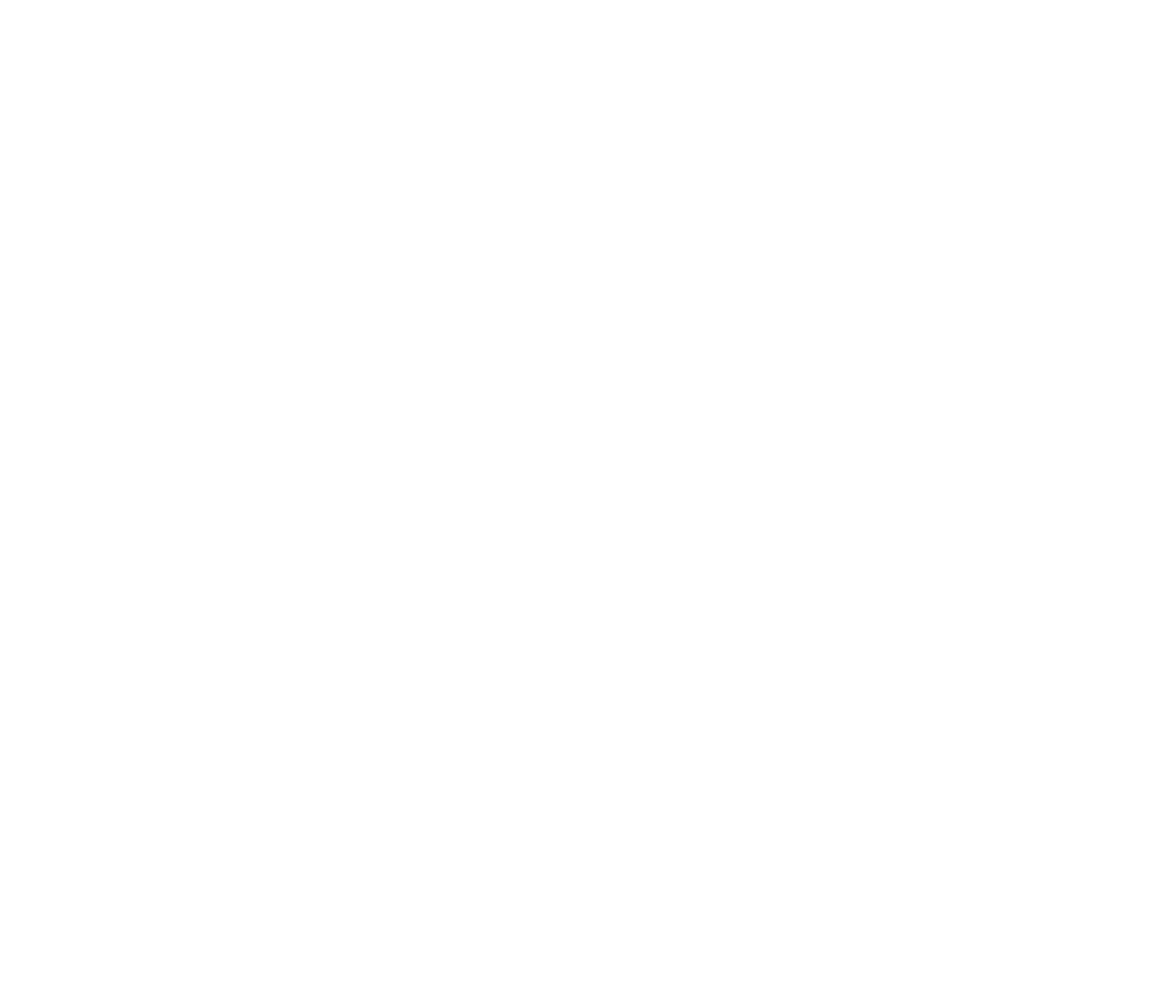
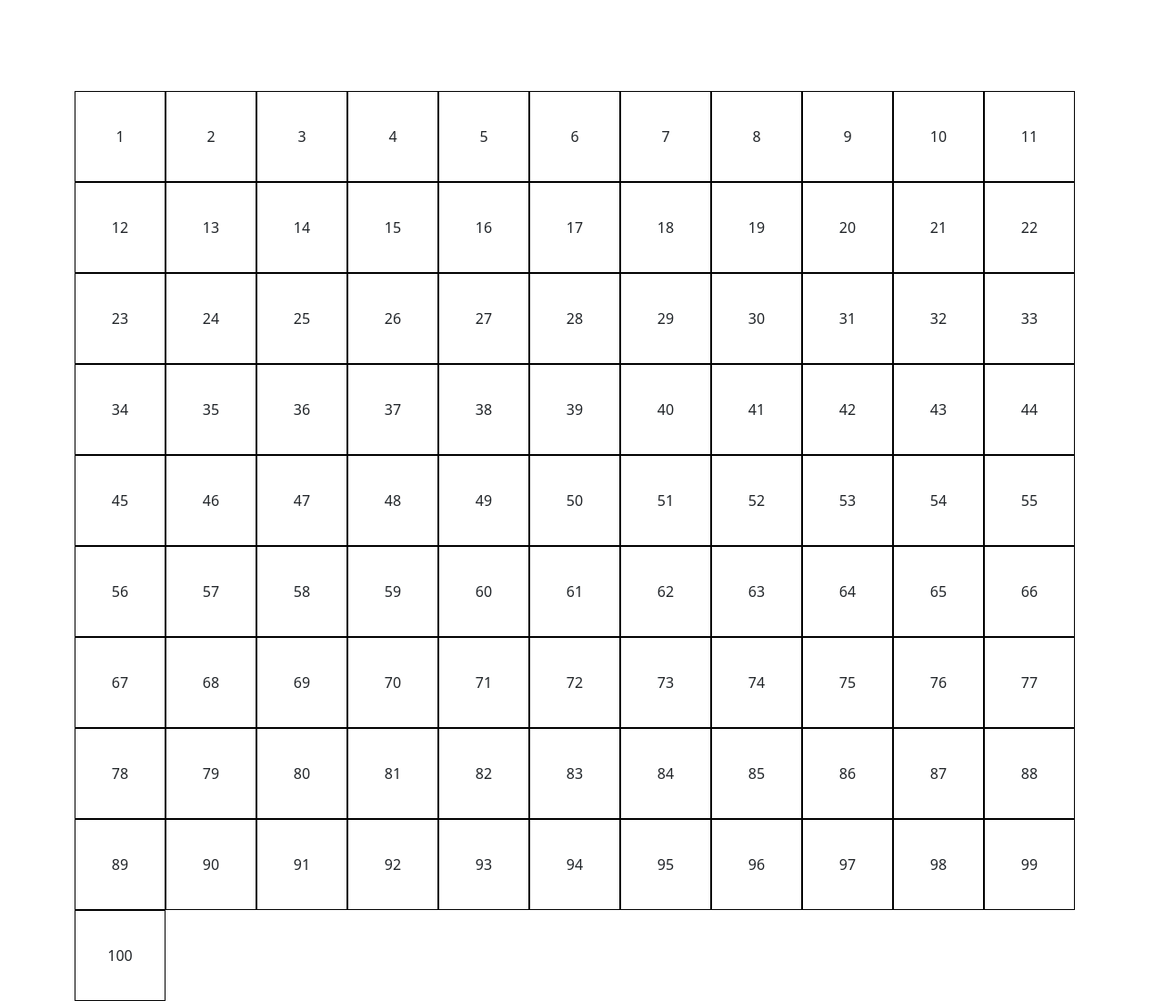
Before and after one commit to LucaPierantoni/js-campominato-grid, a plain HTML site: page index.html in a window 1280 px wide. Shown: the whole page at 91% size. Before the commit the page ends 800 px from the top, so only its background shows below. Drawn offline with nearby package versions, Linux system fonts and the light colour scheme.

Commit message:
creata griglia numerata

```diff
--- a/css/style.css
+++ b/css/style.css
@@ -4,3 +4,22 @@
     box-sizing: border-box;
 }
 /* reset */
+
+.container {
+    max-width: 1000px;
+    padding-top: 100px;
+}
+
+#grid {
+    display: flex;
+    flex-flow: row wrap;
+}
+
+.square {
+    display: flex;
+    justify-content: center;
+    align-items: center;
+    width: 100px;
+    height: 100px;
+    border: solid 1px black;
+}
--- a/index.html
+++ b/index.html
@@ -4,13 +4,27 @@
     <meta charset="UTF-8">
     <meta name="viewport" content="width=device-width, initial-scale=1.0">
     <link rel="stylesheet" href="css/style.css">
+    <link href="https://cdn.jsdelivr.net/npm/bootstrap@5.3.2/dist/css/bootstrap.min.css" rel="stylesheet" integrity="sha384-T3c6CoIi6uLrA9TneNEoa7RxnatzjcDSCmG1MXxSR1GAsXEV/Dwwykc2MPK8M2HN" crossorigin="anonymous">
     <title>Campominato</title>
 </head>
 <body>
 
+    <header>
 
+    </header>
+
+    <main>
+
+        <div class="container">
+
+            <div id="grid"></div>
+
+        </div>
+
+    </main>
 
     <!-- script -->
+    <script src="https://cdn.jsdelivr.net/npm/bootstrap@5.3.2/dist/js/bootstrap.bundle.min.js" integrity="sha384-C6RzsynM9kWDrMNeT87bh95OGNyZPhcTNXj1NW7RuBCsyN/o0jlpcV8Qyq46cDfL" crossorigin="anonymous"></script>
     <script type="text/javascript" src="script.js"></script>
 </body>
 </html>
--- a/script.js
+++ b/script.js
@@ -3,3 +3,22 @@
 // Ogni cella ha un numero progressivo, da 1 a 100.
 // Ci saranno quindi 10 caselle per ognuna delle 10 righe.
 // Quando l'utente clicca su ogni cella, la cella cliccata si colora di azzurro ed emetto un messaggio in console con il numero della cella cliccata.
+
+const gridElements = document.querySelector("#grid");
+let squareNumber = 1;
+
+// faccio una griglia 10 * 10
+
+for(let i = 0; i < 100; i++) {
+
+    //creo 100 div che avranno come classe square
+    const newElement = document.createElement("div");
+    newElement.classList.add("square");
+    console.log(newElement);
+
+    //gli inserisco all'interno della griglia
+    gridElements.append(newElement)
+
+    newElement.innerText = squareNumber;
+    squareNumber += 1;
+}
```
